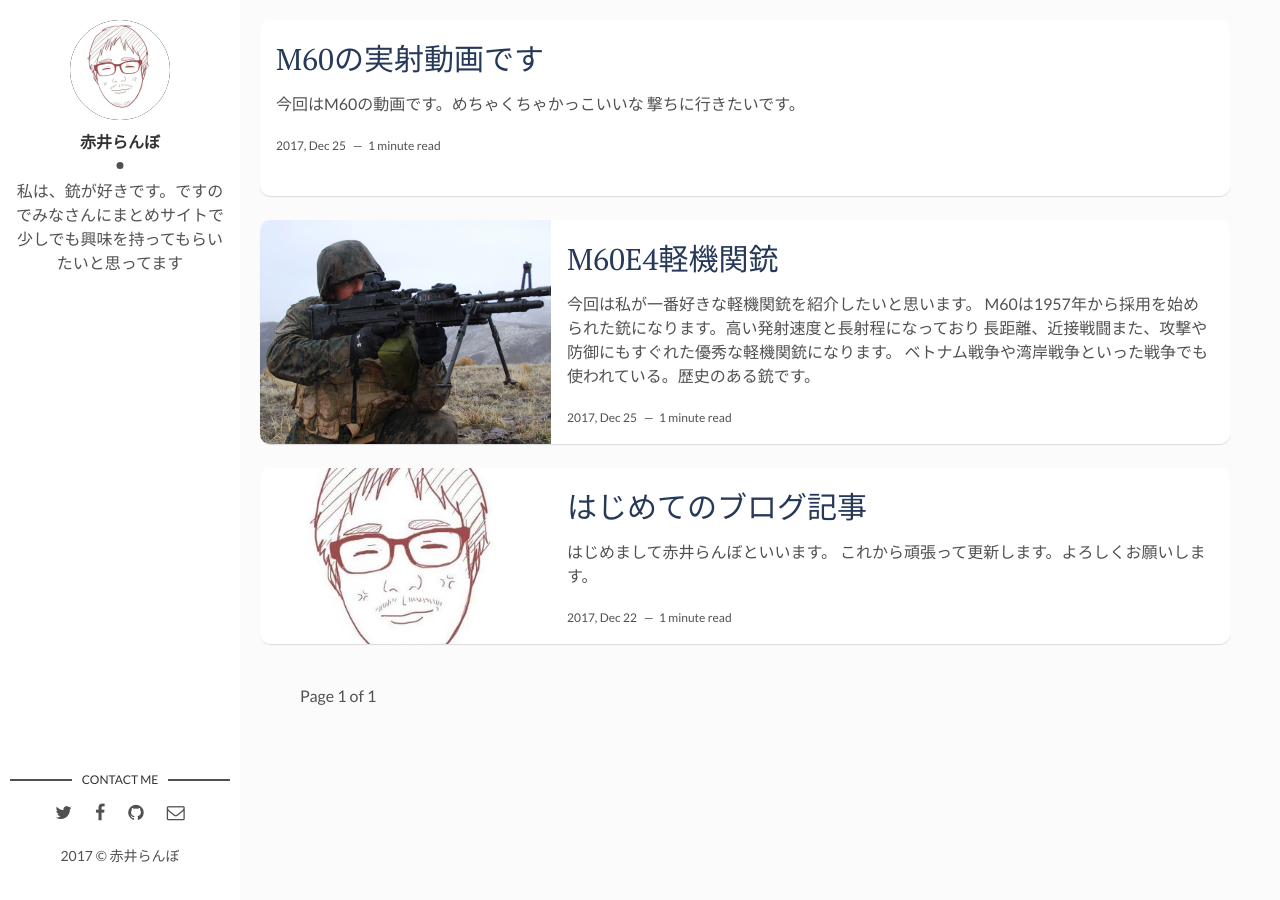
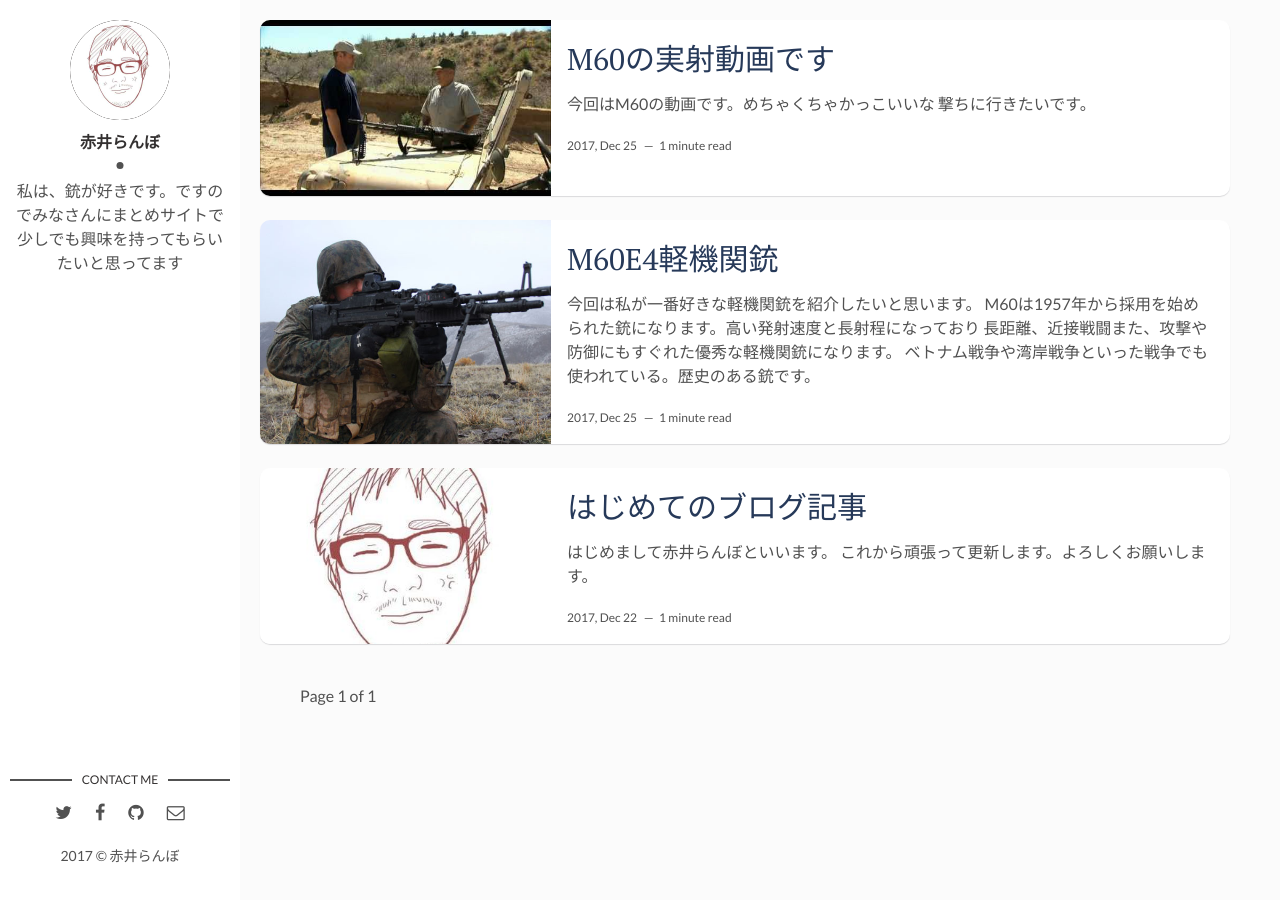
Before and after one commit to gunmanias/gunmanias, a Jekyll site: the page built from index.html, in a window 1280 px wide. Built offline with Jekyll 4.4.1, drawn with Linux system fonts in a browser that asks for light colours; the list of posts is cut into pages by our own code.

Commit message:
youtubeのサムネ画像追加

```diff
--- a/_posts/2017-12-25-m60movie.markdown
+++ b/_posts/2017-12-25-m60movie.markdown
@@ -3,7 +3,7 @@ layout: post
 title: M60の実射動画です
 date: 2017-12-25 17:30:00 +0900
 description: M60の動画をはりました
-img:  # Add image post (optional)
+img: M60movie.jpg # Add image post (optional)
 tags: [M60,軽機関銃] # add tag
 ---
 
```
Also changed, not shown: assets/img/M60movie.jpg (added).
